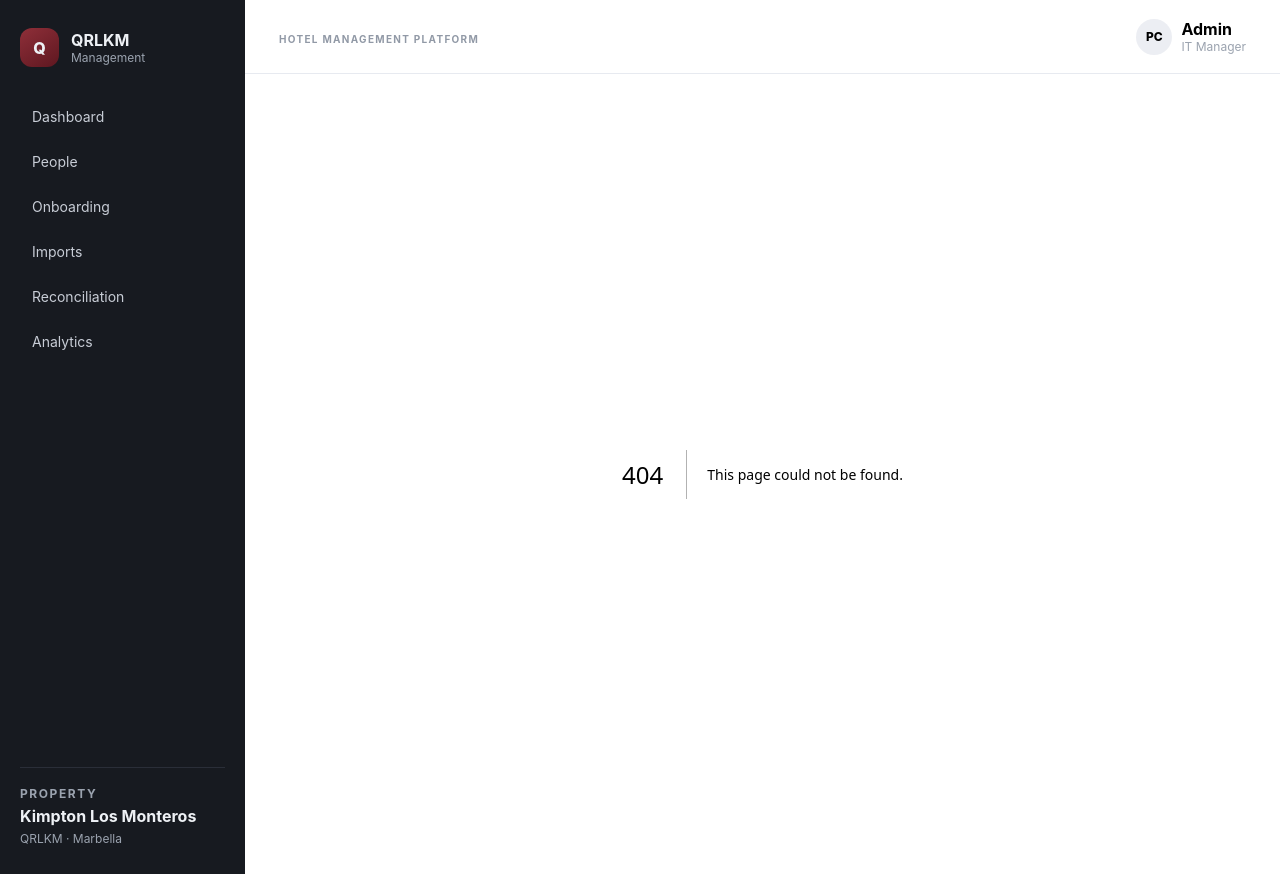
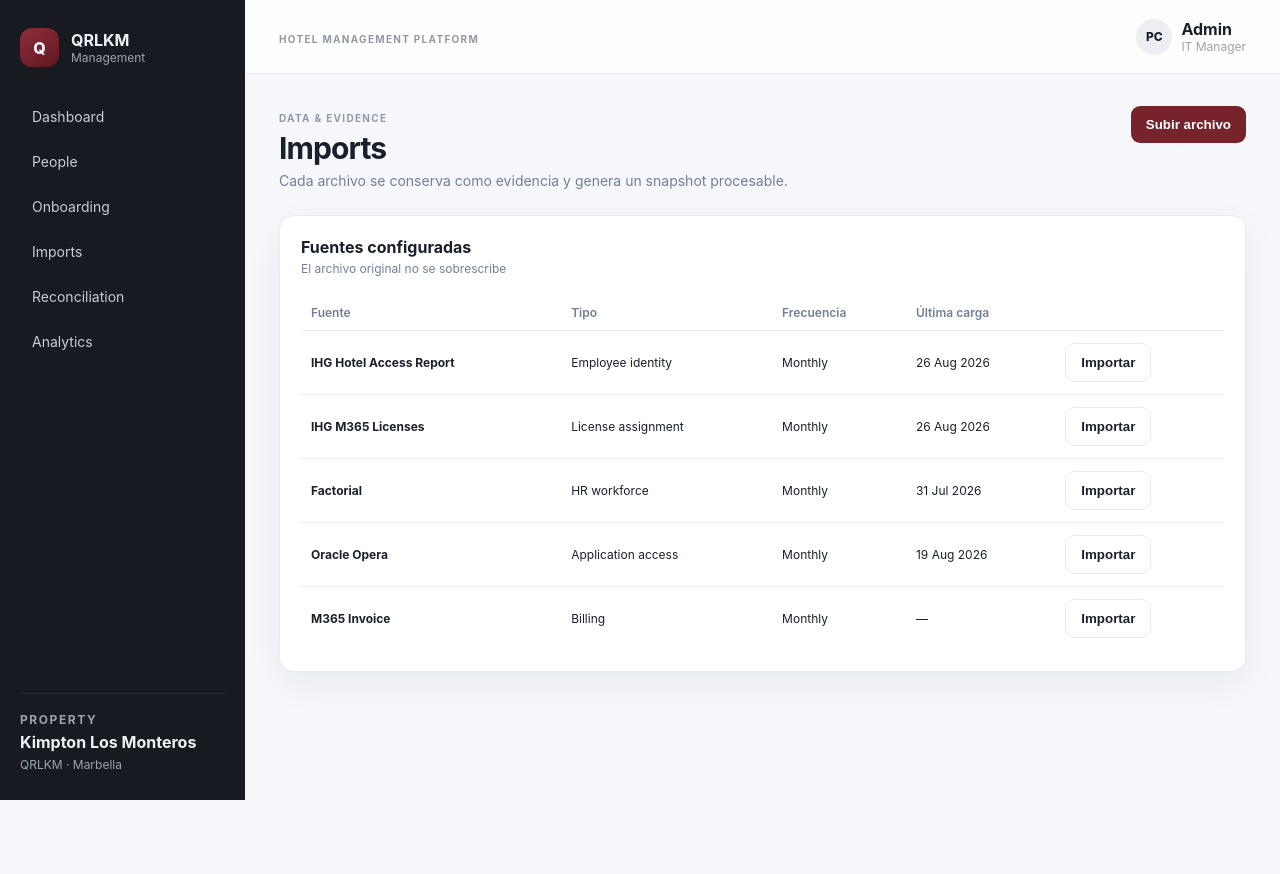
Before and after one commit to pablocollova/qrlkm_managment, a Next.js app: page /imports in a window 1280 px wide. Before the commit this address had no page. After the commit the page ends 800 px from the top, so only its background shows below. Built offline with nearby package versions, Linux system fonts and the light colour scheme.

Commit message:
feat: add imports evidence view

```diff
--- /dev/null
+++ b/app/imports/page.tsx
@@ -0,0 +1,2 @@
+const sources=[['IHG Hotel Access Report','Employee identity','Monthly','26 Aug 2026'],['IHG M365 Licenses','License assignment','Monthly','26 Aug 2026'],['Factorial','HR workforce','Monthly','31 Jul 2026'],['Oracle Opera','Application access','Monthly','19 Aug 2026'],['M365 Invoice','Billing','Monthly','—']]
+export default function ImportsPage(){return <div className="page"><div className="page-head"><div><span className="eyebrow">DATA & EVIDENCE</span><h1>Imports</h1><p>Cada archivo se conserva como evidencia y genera un snapshot procesable.</p></div><button className="button">Subir archivo</button></div><section className="card panel"><div className="panel-head"><div><h2>Fuentes configuradas</h2><span>El archivo original no se sobrescribe</span></div></div><table className="table"><thead><tr><th>Fuente</th><th>Tipo</th><th>Frecuencia</th><th>Última carga</th><th></th></tr></thead><tbody>{sources.map(s=><tr key={s[0]}><td><strong>{s[0]}</strong></td><td>{s[1]}</td><td>{s[2]}</td><td>{s[3]}</td><td><button className="button secondary">Importar</button></td></tr>)}</tbody></table></section></div>}
```
